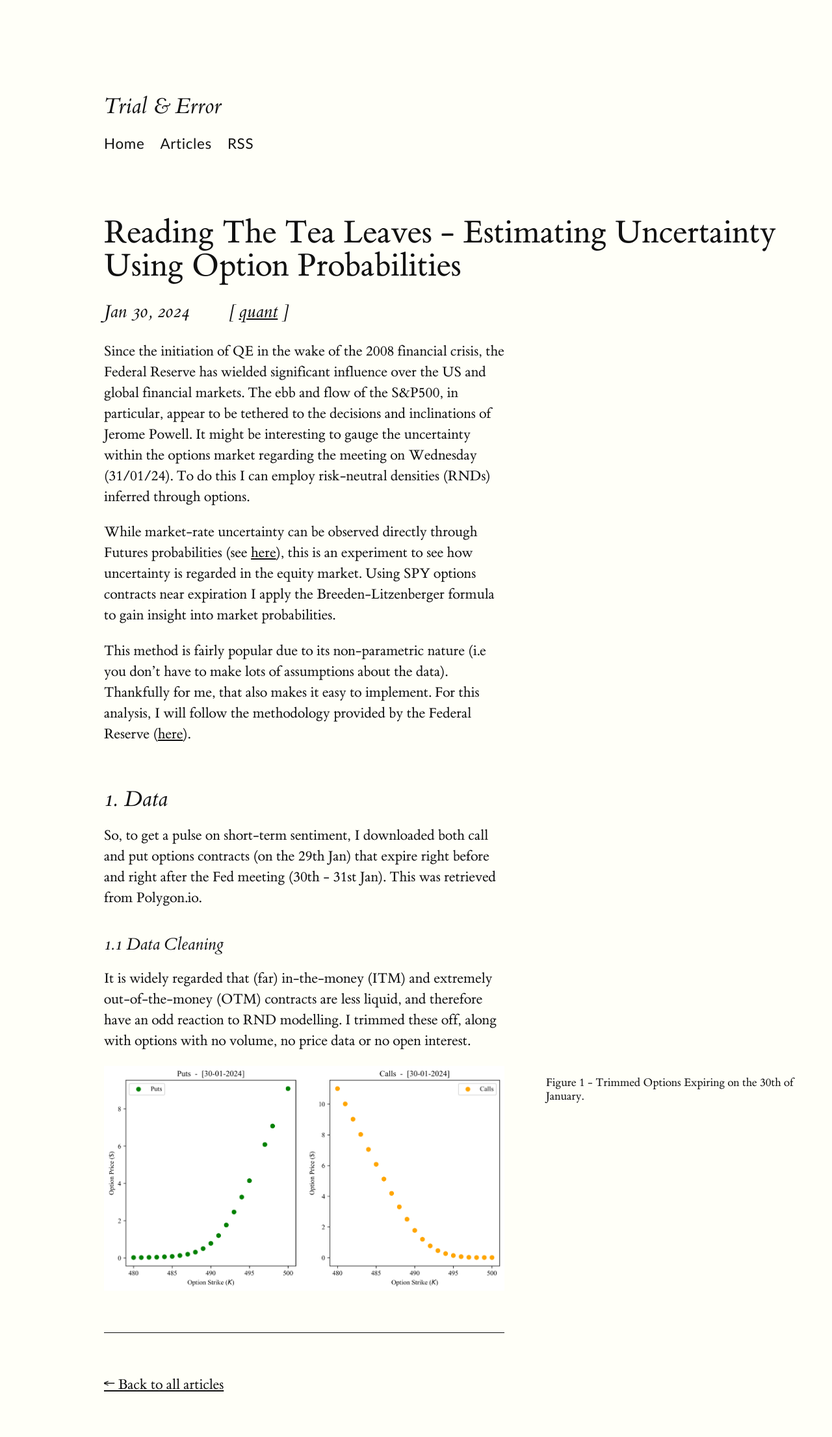
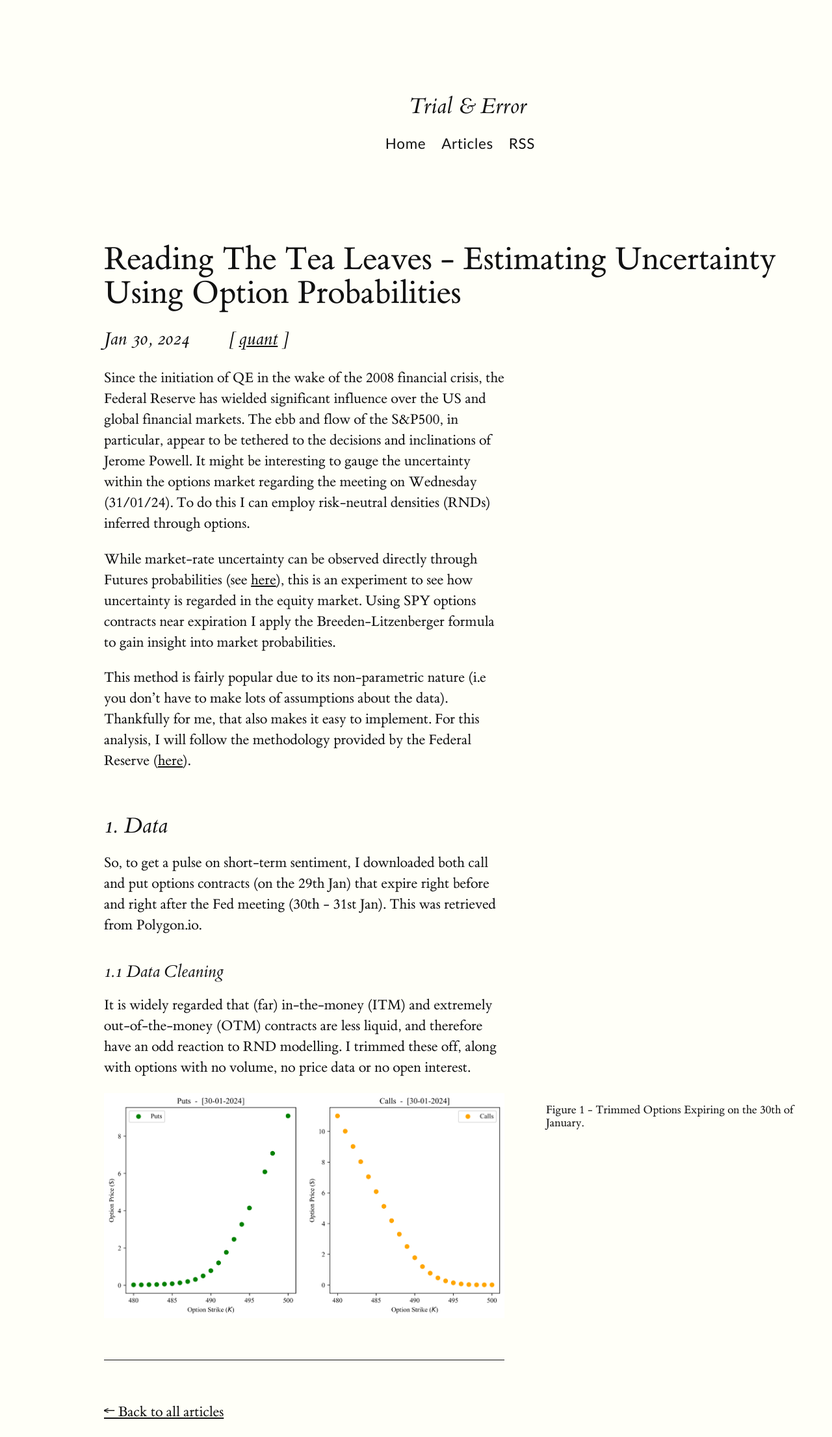
Before and after one commit to CSomers3/csomers3.github.io, a Jekyll site: the page built from _posts/2024-01-30-RND.md, in a window 1280 px wide. Shown: the whole page at 65% size. Built offline with Jekyll 4.4.1, drawn with Linux system fonts in a browser that asks for light colours; before the commit the page ends 2169 px from its top, so only the background shows below that.

Commit message:
Update post.html

```diff
--- a/_layouts/post.html
+++ b/_layouts/post.html
@@ -4,11 +4,11 @@
 
 {% include head.html %}
 
-<main>
+<main style="text-align: center;">
 
     {% include header.html %}
 
-    <article>
+    <article style="display: inline-block; text-align: left;">
         <h1>{{ page.title }}</h1>
         <p class="subtitle">
             {{ page.date | date: "%b %-d, %Y" }}
```
